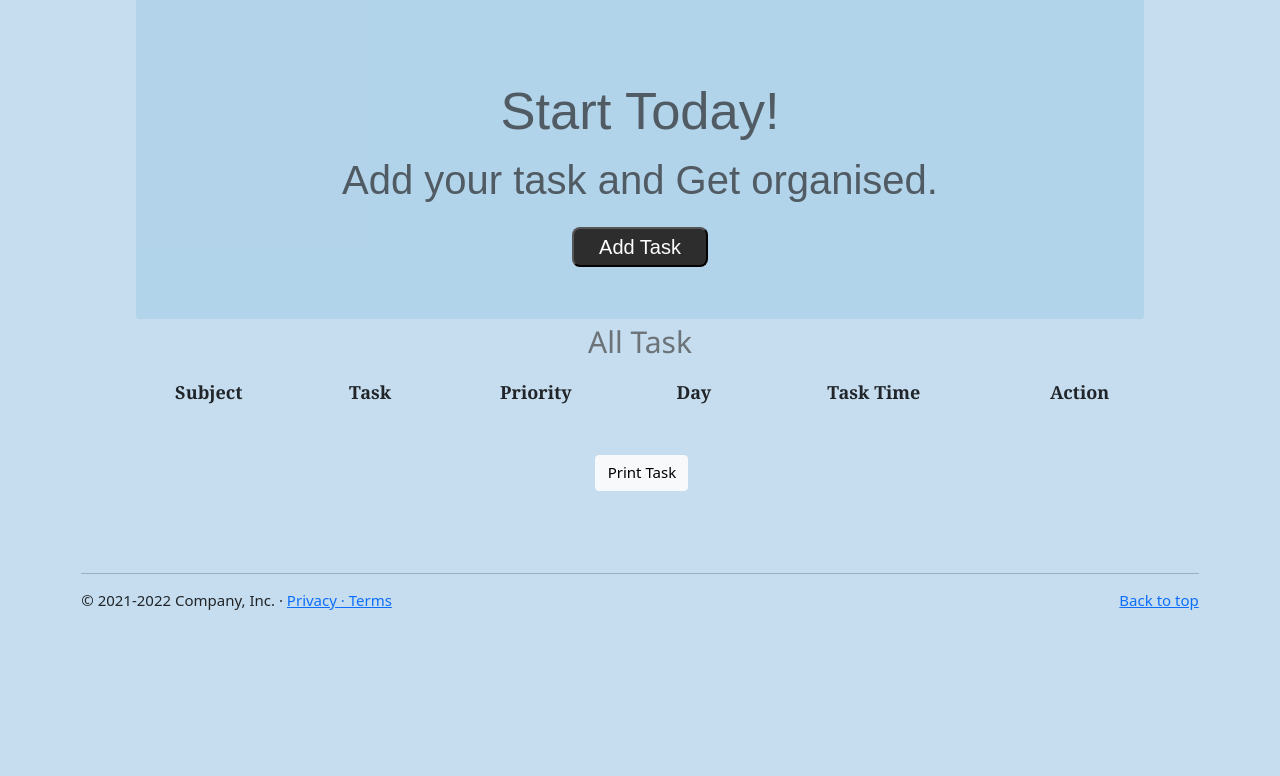
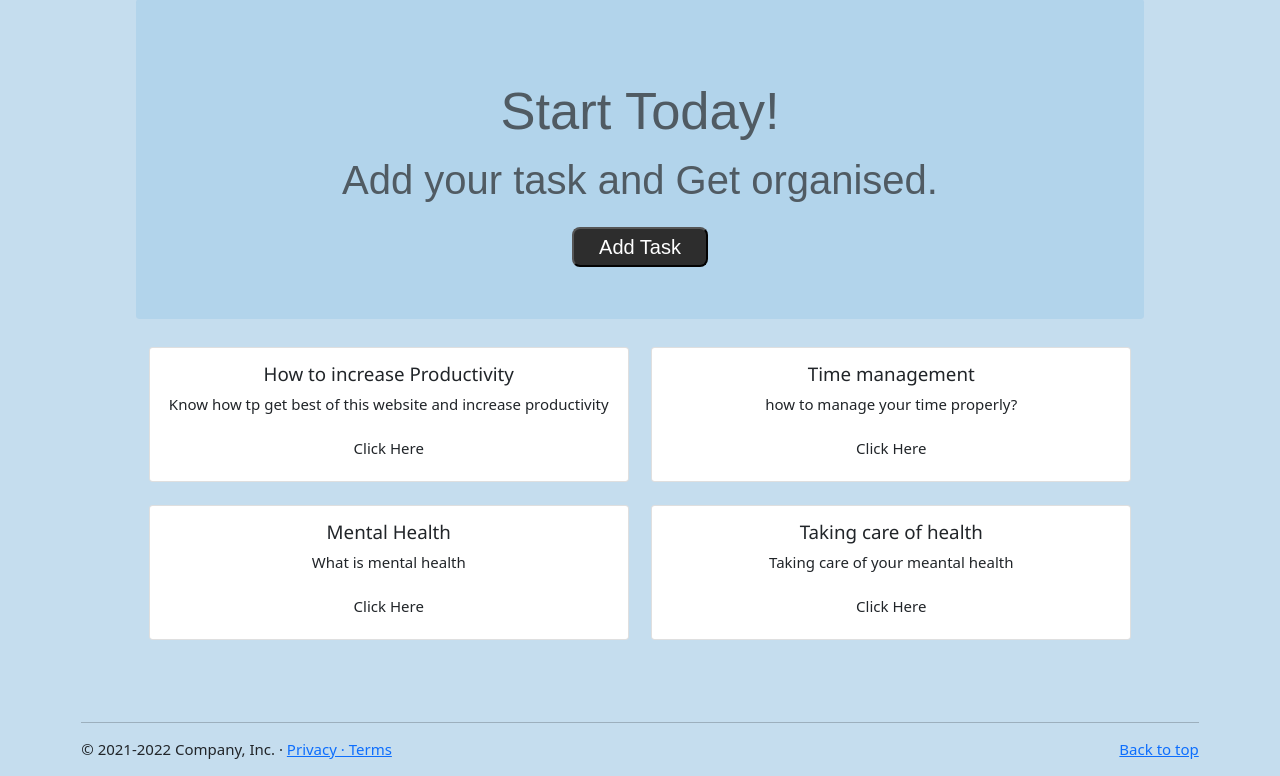
Before and after one commit to juberiya1ajaz/Planner, a Flask app: page / in a window 1280 px wide. Shown: the part 111-887 px from the top of the page. Before the commit the page ends 721 px from the top, so only its background shows below. Run offline with Flask 2, Linux system fonts and the light colour scheme; a user stored in the database is signed in; lists and menus that the app fills with data are empty; some libraries are stand-ins or nearby versions.

Commit message:
added cards on homepage

```diff
--- a/templates/index.html
+++ b/templates/index.html
@@ -15,48 +15,46 @@ Home
 
         </div>
 </div>
-<div class="section">
-
-        <h2>All Task</h2>
-        <div id="printTask">
-                <table>
-                        <thead>
-                                <tr>
-                                        <th>Subject</th>
-                                        <th>Task</th>
-                                        <th>Priority</th>
-                                        <th>Day</th>
-                                        <th>Task time</th>
-                                        <th>Action</th>
-                                </tr>
-                        </thead>
-                        <tbody>
-                                <!-- Loop through the database entries to display them in this table -->
-                                {% for task in task %}
-                                <tr>
-                                        <td>{{task.subject}}</td>
-                                        <td>{{task.task}}</td>
-                                        <td>{{task.priority}}</td>
-                                        <td>{{task.day}}</td>
-                                        <td>{{task.date}}/{{task.month}}</td>
-
-                                        <td>
-                                                <a href="/update/{{task.task_id}}" class="btn1">Update</a>
-                                                <a href="/delete/{{ task.task }}" class="btn2"
-                                                        onclick="return confirm('Are You Sure For Delete?')">Delete</a>
-                                        </td>
-                                </tr>
-                                {% endfor %}
-                        </tbody>
-                </table>
-
+<div class="row m-4">
+        <div class="col-sm-6">
+          <div class="card">
+            <div class="card-body">
+              <h5 class="card-title"> How to increase Productivity</h5>
+              <p class="card-text">Know how tp get best of this website and increase productivity</p>
+              <a href="https://capital-placement.com/blog/the-top-10-productivity-tips-for-students-in-2022/" class="btn b1">Click Here</a>
+            </div>
+          </div>
         </div>
-        <iframe name="print_frame" width="0" height="0" frameborder="0" src="about:blank">
-        </iframe>
-        <button class="btn btn-light  m-4" onclick="printTable()">Print Task</button>
+        <div class="col-sm-6">
+          <div class="card">
+            <div class="card-body">
+              <h5 class="card-title">Time management</h5>
+              <p class="card-text"> how to manage your time properly?</p>
+              <a href="https://corporatefinanceinstitute.com/resources/careers/soft-skills/time-management-list-tips/" class="btn b1">Click Here</a>
+            </div>
+          </div>
+        </div>
 </div>
-
-
+<div class="row m-4">
+        <div class="col-sm-6">
+          <div class="card">
+            <div class="card-body">
+              <h5 class="card-title">Mental Health</h5>
+              <p class="card-text">What is mental health</p>
+              <a href="https://www.medicalnewstoday.com/articles/154543" class="btn b1">Click Here</a>
+            </div>
+          </div>
+        </div>
+        <div class="col-sm-6">
+          <div class="card">
+            <div class="card-body">
+              <h5 class="card-title">Taking care of health</h5>
+              <p class="card-text"> Taking care of your meantal health</p>
+              <a href="https://www.nimh.nih.gov/health/topics/caring-for-your-mental-health" class="btn b1">Click Here</a>
+            </div>
+          </div>
+        </div>
+</div>
 {% else %}
 <div>
         <div class="home">
```
